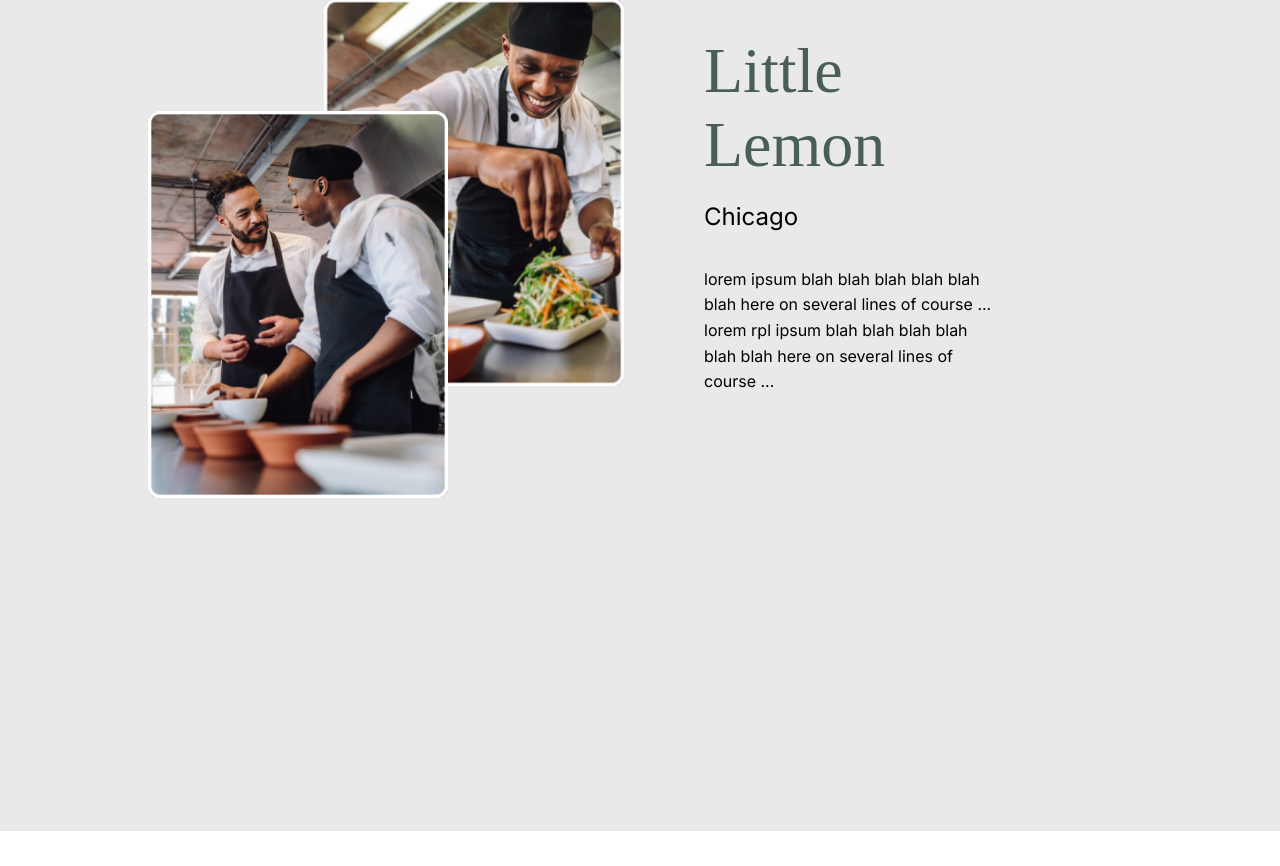
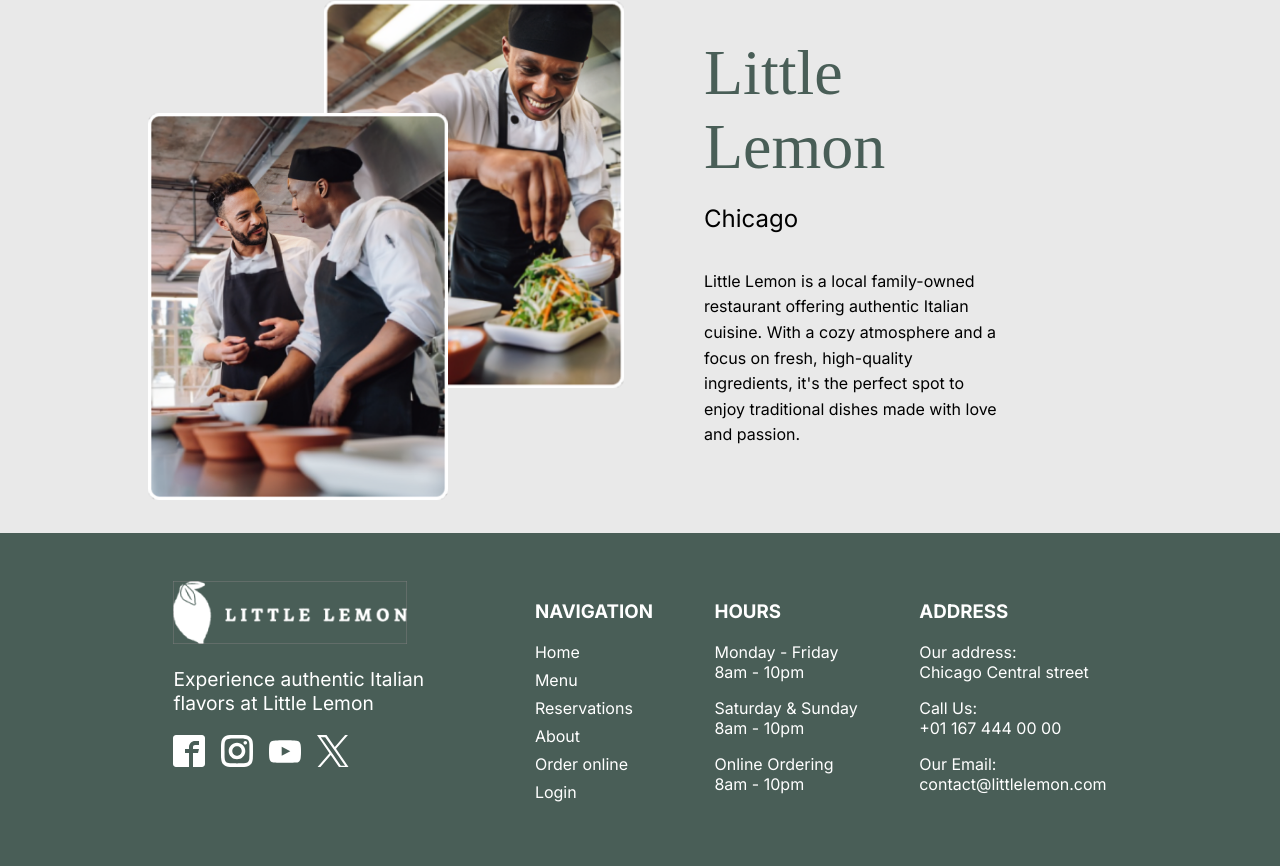
Before and after one commit to DiDubovyk/Little_Lemon, a React (Create React App) app: page / in a window 1280 px wide. Shown: the part 1913-2779 px from the top of the page. Before the commit the page ends 2744 px from the top, so only its background shows below. Built offline with nearby package versions, Linux system fonts and the light colour scheme; the HTML template or start-up script is replaced by a standard one; a web font is replaced by a local one.

Commit message:
Finished Home page(still need to add responsiveness

```diff
--- a/src/App.js
+++ b/src/App.js
@@ -1,6 +1,6 @@
 import './App.css';
 import About from './components/About/About';
-import Footer from './components/Footer';
+import Footer from './components/Footer/Footer';
 import Header from './components/Header/Header';
 import Hero from './components/Hero/Hero';
 import Specials from './components/Specials/Specials';
--- a/src/components/About/About.css
+++ b/src/components/About/About.css
@@ -5,7 +5,6 @@
     padding:3rem 5rem;
     display:grid;
     grid-template-columns: 1fr 1fr;
-    min-height:100vh;
 }
 
 .about-text {
@@ -35,7 +34,9 @@
 }
 
 .about-imgs {
-    position:relative;
+    position: relative;
+    background-color: #E9E9E9;
+    height: 500px;
 }
 
 .img-under {
--- a/src/components/About/About.jsx
+++ b/src/components/About/About.jsx
@@ -1,6 +1,7 @@
 import "./About.css";
 import above from "../../assets/About_above.png";
 import under from "../../assets/About_under.png"
+import { DESCRIPTION_LONG } from "../../constants";
 
 const About = () => {
   return (
@@ -13,9 +14,7 @@ const About = () => {
         <h1>Little Lemon</h1>
         <h2>Chicago</h2>
         <p>
-          lorem ipsum blah blah blah blah blah blah here on several lines of
-          course ... lorem rpl ipsum blah blah blah blah blah blah here on
-          several lines of course ...
+          {DESCRIPTION_LONG}
         </p>
       </div>
     </div>
--- /dev/null
+++ b/src/components/Footer/Footer.css
@@ -0,0 +1,45 @@
+.footer-container {
+    background-color:#495e57;
+    padding:3rem 7rem;
+    display:flex;
+    justify-content:space-evenly;
+    color:white;
+}
+
+svg {
+    width:2rem;
+    height:auto;
+    color:white;
+}
+
+.footer-social p {
+    font-weight:100;
+    font-size:1.2rem;
+}
+
+.social-media {
+    display:flex;
+    justify-content:flex-start;
+    gap:1rem;
+}
+
+.footer-social {
+    max-width: 100%;
+  width: 300px;
+}
+
+.footer-nav a {
+    text-decoration:none;
+    color:white;
+}
+
+.footer-nav ul {
+    list-style-type: none;
+    padding:0;
+}
+
+.footer-nav ul {
+    display:flex;
+    flex-direction:column;
+    gap:0.5rem;
+}
--- /dev/null
+++ b/src/components/Footer/Footer.jsx
@@ -0,0 +1,66 @@
+import { ImFacebook2 } from "react-icons/im";
+import { GrYoutube } from "react-icons/gr";
+import { GrInstagram } from "react-icons/gr";
+import logo from "../../assets/logo-footer.png";
+import { ReactComponent as LogoX } from "../../assets/logoX.svg";
+import "./Footer.css";
+import { ADDRESS, DESCRIPTION_SHORTEST, NAVIGATION, WORKING_HOURS } from "../../constants";
+
+const Footer = () => {
+  return (
+    <div className="footer-container">
+      <div className="footer-social">
+        <img src={logo} alt="logo" />
+        <p>{DESCRIPTION_SHORTEST}</p>
+        <div className="social-media">
+          <a href="https://facebook.com">
+            <ImFacebook2 />
+          </a>
+          <a href="https://instagram.com">
+            <GrInstagram />
+          </a>
+          <a href="https://youtube.com">
+            <GrYoutube />
+          </a>
+          <a href="https://x.com">
+            <LogoX size={10} />
+          </a>
+        </div>
+      </div>
+      <div className="footer-nav">
+        <h3>NAVIGATION</h3>
+        <ul>
+          {NAVIGATION.map((nav, index) => (
+            <li>
+              <a href={nav.href} key={index}>
+                {nav.title}
+              </a>
+            </li>
+          ))}
+        </ul>
+      </div>
+      <div className="footer-hours">
+        <h3>HOURS</h3>
+        {WORKING_HOURS.map((h, index) => (
+          <p>
+            {h.title}
+            <br />
+            {h.hours}
+          </p>
+        ))}
+      </div>
+      <div className="footer-address">
+        <h3>ADDRESS</h3>
+        {ADDRESS.map((a, index) => (
+          <p>
+            {a.purpose}:
+            <br />
+            {a.adr}
+          </p>
+        ))}
+      </div>
+    </div>
+  );
+};
+
+export default Footer;
--- a/src/components/Header/Header.jsx
+++ b/src/components/Header/Header.jsx
@@ -1,5 +1,6 @@
 import "./Header.css";
 import logo from "../../assets/logo.png";
+import { NAVIGATION } from "../../constants"
 
 const Header = () => {
   return (
@@ -9,24 +10,11 @@ const Header = () => {
       </div>
       <div>
         <ul className="container-nav">
-          <li>
-            <a href="#home">Home</a>
-          </li>
-          <li>
-            <a href="#menu">Menu</a>
-          </li>
-          <li>
-            <a href="#book">Reservations</a>
-          </li>
-          <li>
-            <a href="#about">About</a>
-          </li>
-          <li>
-            <a href="#contact">Order online</a>
-          </li>
-          <li>
-            <a href="#login">Login</a>
-          </li>
+          {NAVIGATION.map((item, index) => (
+            <li>
+              <a href={item.href} key={index}>{item.title}</a>
+            </li>
+          ))}
         </ul>
       </div>
     </div>
--- a/src/components/Hero/Hero.jsx
+++ b/src/components/Hero/Hero.jsx
@@ -1,4 +1,5 @@
 import plate from "../../assets/Hero_img.png"
+import { DESCRIPTION_SHORT } from "../../constants";
 import "./Hero.css";
 
 const Hero = () => {
@@ -12,8 +13,7 @@ const Hero = () => {
           <h1>Little Lemon</h1>
           <h2>Chicago</h2>
           <p>
-            Lorem ipsum dolor sit amet, consectetur adipiscing elit, sed do
-            eiusmod tempor incididunt ut labore et dolore magna aliqua.
+            {DESCRIPTION_SHORT}
           </p>
         </div>
         <div className="hero-button">
--- a/src/constants/index.js
+++ b/src/constants/index.js
@@ -6,6 +6,33 @@ import review2 from "../assets/review2.png";
 import review3 from "../assets/review3.png";
 import review4 from "../assets/review4.png";
 
+export const NAVIGATION = [
+    {
+        title:"Home",
+        href:"#home"
+    }, {
+        title:"Menu",
+        href:"#menu"
+    }, {
+        title:"Reservations",
+        href:"#book"
+    }, {
+        title:"About",
+        href:"#about"
+    }, {
+        title:"Order online",
+        href:"#order"
+    }, {
+        title:"Login",
+        href:"#login"
+    }
+]
+
+export const DESCRIPTION_LONG = "Little Lemon is a local family-owned restaurant offering authentic Italian cuisine. With a cozy atmosphere and a focus on fresh, high-quality ingredients, it's the perfect spot to enjoy traditional dishes made with love and passion.";
+
+export const DESCRIPTION_SHORT = "Experience authentic Italian flavors at Little Lemon, your local family-owned restaurant—join us today for a taste of tradition!";
+
+export const DESCRIPTION_SHORTEST = "Experience authentic Italian flavors at Little Lemon";
 
 export const SPECIALS = [
     {
@@ -49,3 +76,29 @@ text:"Very nice place, cozy environment. The desserts were amazing!"}, {name: "M
     stars:3,
 text:"Decent food, but the wait was a bit long. Overall, a good experience."}
 ]
+
+export const WORKING_HOURS = [
+    {
+        title: "Monday - Friday",
+        hours:"8am - 10pm"
+    },
+    {
+        title: "Saturday & Sunday",
+        hours: "8am - 10pm"
+    },
+    {
+        title: "Online Ordering",
+        hours:"8am - 10pm"}
+]
+
+export const ADDRESS = [{
+    purpose:"Our address",
+    adr:"Chicago Central street"
+},
+    {
+        purpose: "Call Us",
+        adr: "+01 167 444 00 00"
+    },
+    {
+        purpose: "Our Email",
+    adr:"contact@littlelemon.com"}]
```
Also changed, not shown: src/components/Footer.jsx (deleted, +0 -10 lines), src/assets/logo-footer.png (added), src/assets/logoX.svg (added).
